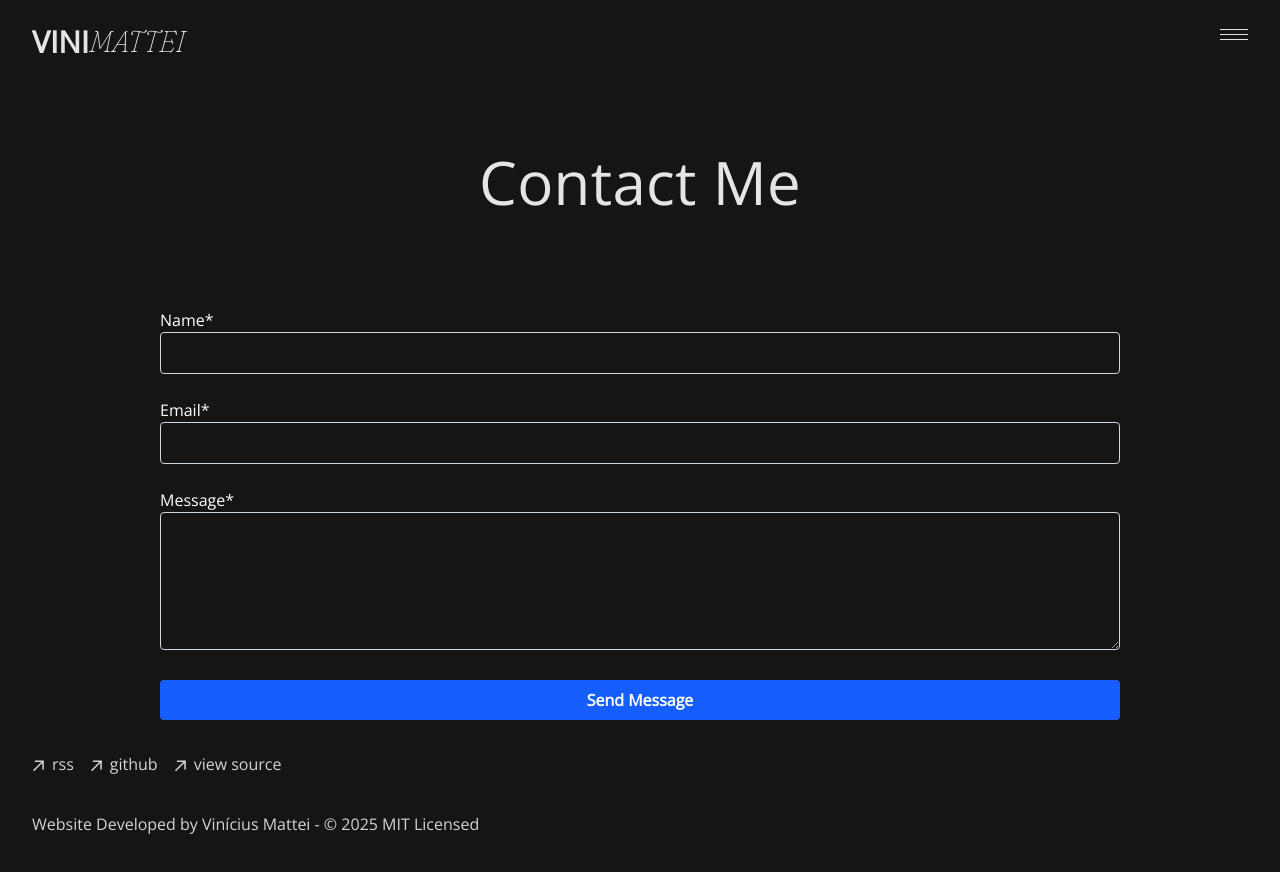
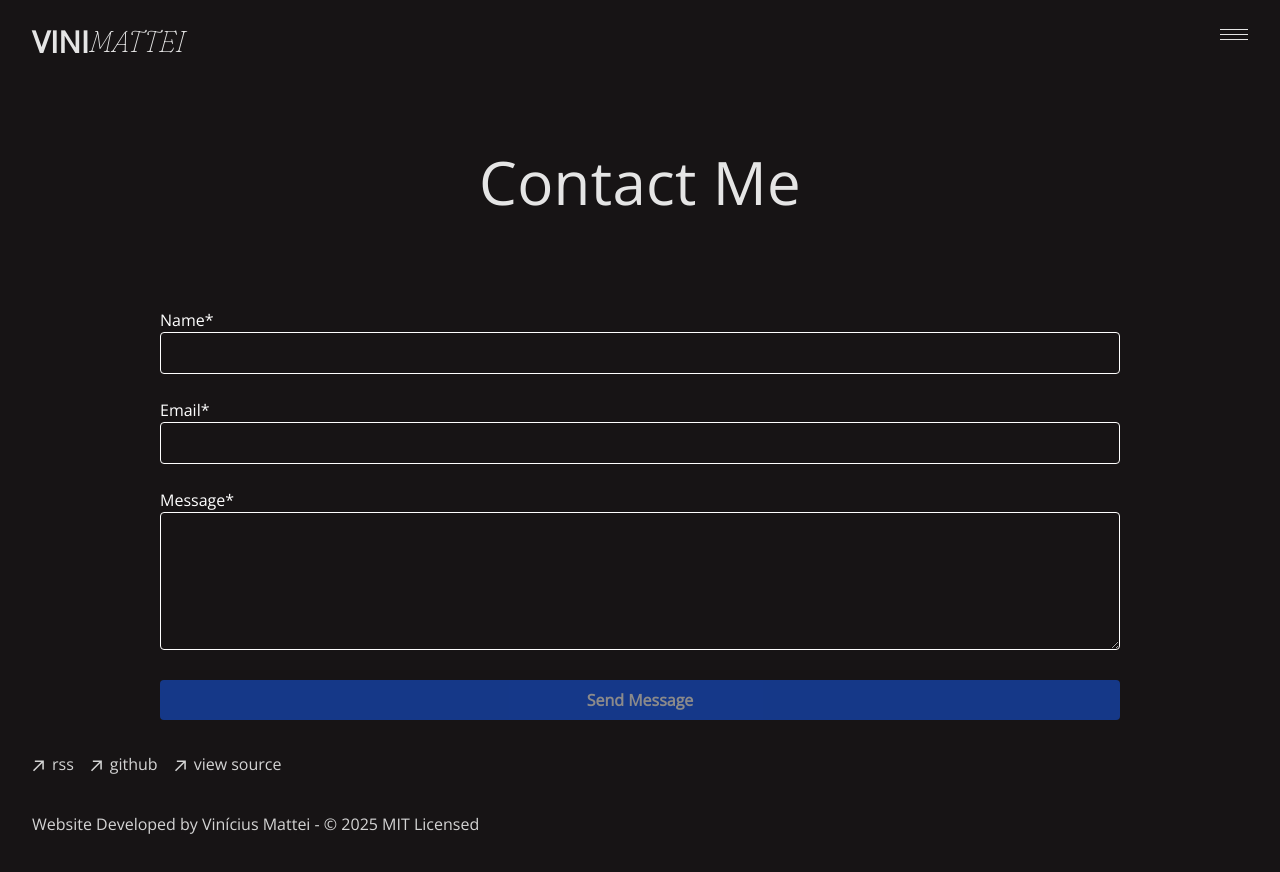
Before and after one commit to vpmattei/vinicius_mattei_portfolio, a Next.js app: page /contact-me in a window 1280 px wide. Shown: the top 872 px of the page. Built offline with nearby package versions, Linux system fonts and the light colour scheme.

Commit message:
Adjusted Contact Form

```diff
--- a/app/contact-me/ContactForm.tsx
+++ b/app/contact-me/ContactForm.tsx
@@ -9,23 +9,45 @@ const PUBLIC_KEY = "RqP2WISNPPTW4MbS2";
 
 const ContactForm: React.FC = () => {
   const [form, setForm] = useState({ name: "", email: "", message: "" });
+  const [touched, setTouched] = useState({ name: false, email: false, message: false });
   const [errors, setErrors] = useState({ name: false, email: false, message: false });
   const [status, setStatus] = useState<"idle" | "loading" | "sent" | "error">("idle");
 
+  const validate = (f = form) => ({
+    name: f.name.trim() === "",
+    email: !/^\S+@\S+\.\S+$/.test(f.email),
+    message: f.message.trim() === "",
+  });
+
+  const isFormValid = () => {
+    const v = validate();
+    return !v.name && !v.email && !v.message;
+  };
+
   const handleChange = (e: React.ChangeEvent<HTMLInputElement | HTMLTextAreaElement>) => {
-        setForm({ ...form, [e.target.name]: e.target.value });
-        setErrors({ ...errors, [e.target.name]: false });
+    const next = { ...form, [e.target.name]: e.target.value } as typeof form;
+    setForm(next);
+    // live-validate the field being edited
+    const v = validate(next);
+    setErrors((prev) => ({ ...prev, [e.target.name]: (v as any)[e.target.name] }));
+  };
+
+  const handleBlur = (e: React.FocusEvent<HTMLInputElement | HTMLTextAreaElement>) => {
+    const field = e.target.name as keyof typeof form;
+    setTouched((prev) => ({ ...prev, [field]: true }));
+    const v = validate();
+    setErrors((prev) => ({ ...prev, [field]: (v as any)[field] }));
   };
 
   const handleSubmit = (e: React.FormEvent) => {
     e.preventDefault();
-        const newErrors = {
-            name: form.name.trim() === "",
-            email: !/^\S+@\S+\.\S+$/.test(form.email),
-            message: form.message.trim() === "",
-        };
-        setErrors(newErrors);
-        const hasErrors = Object.values(newErrors).some(Boolean);
+
+    // mark all as touched and validate
+    const v = validate();
+    setTouched({ name: true, email: true, message: true });
+    setErrors(v);
+
+    const hasErrors = Object.values(v).some(Boolean);
     if (hasErrors) return;
 
     setStatus("loading");
@@ -35,6 +57,8 @@ const ContactForm: React.FC = () => {
       .then(() => {
         setStatus("sent");
         setForm({ name: "", email: "", message: "" });
+        setTouched({ name: false, email: false, message: false });
+        setErrors({ name: false, email: false, message: false });
       })
       .catch((err) => {
         console.error("EmailJS Error:", err);
@@ -42,53 +66,71 @@ const ContactForm: React.FC = () => {
       });
   };
 
+  const inputBase =
+    "w-full border rounded px-4 py-2 focus:outline-none transition-shadow";
+
+  const ringOk = "focus:ring-2 focus:ring-blue-500";
+  const ringError = "ring-2 ring-red-500 border-red-500";
+
   return (
     <form onSubmit={handleSubmit} className="flex flex-col gap-6 w-full">
-            <div>
+      {/* Name */}
+      <div className="relative">
         <label htmlFor="name">Name*</label>
+        {touched.name && errors.name && (
+          <p className="absolute -top-5 left-0 text-red-500 text-xs">Please enter your name.</p>
+        )}
         <input
           id="name"
           name="name"
           value={form.name}
           onChange={handleChange}
-                    className={`w-full border rounded px-4 py-2 ${errors.name ? "border-red-500" : "border-gray-300"}`}
+          onBlur={handleBlur}
+          className={`${inputBase} ${touched.name && errors.name ? ringError : ringOk}`}
           required
         />
-                {errors.name && <p className="text-red-500 text-sm">Please enter your name.</p>}
       </div>
 
-            <div>
+      {/* Email */}
+      <div className="relative">
         <label htmlFor="email">Email*</label>
+        {touched.email && errors.email && (
+          <p className="absolute -top-5 left-0 text-red-500 text-xs">Please enter a valid email.</p>
+        )}
         <input
           id="email"
           name="email"
           type="email"
           value={form.email}
           onChange={handleChange}
-                    className={`w-full border rounded px-4 py-2 ${errors.email ? "border-red-500" : "border-gray-300"}`}
+          onBlur={handleBlur}
+          className={`${inputBase} ${touched.email && errors.email ? ringError : ringOk}`}
           required
         />
-                {errors.email && <p className="text-red-500 text-sm">Please enter a valid email.</p>}
       </div>
 
-            <div>
+      {/* Message */}
+      <div className="relative">
         <label htmlFor="message">Message*</label>
+        {touched.message && errors.message && (
+          <p className="absolute -top-5 left-0 text-red-500 text-xs">Please enter a message.</p>
+        )}
         <textarea
           id="message"
           name="message"
           value={form.message}
           onChange={handleChange}
+          onBlur={handleBlur}
           rows={5}
-                    className={`w-full border rounded px-4 py-2 resize-y ${errors.message ? "border-red-500" : "border-gray-300"}`}
+          className={`${inputBase} resize-y ${touched.message && errors.message ? ringError : ringOk}`}
           required
         />
-                {errors.message && <p className="text-red-500 text-sm">Please enter a message.</p>}
       </div>
 
       <button
         type="submit"
-                disabled={status === "loading"}
-                className="bg-blue-600 hover:bg-blue-700 text-white font-bold py-2 px-4 rounded"
+        disabled={status === "loading" || !isFormValid()}
+        className="bg-blue-600 hover:bg-blue-700 disabled:opacity-50 disabled:cursor-not-allowed text-white font-bold py-2 px-4 rounded"
       >
         {status === "loading" ? "Sending..." : "Send Message"}
       </button>
```
Lines whose indentation alone changed are shown as unchanged.
